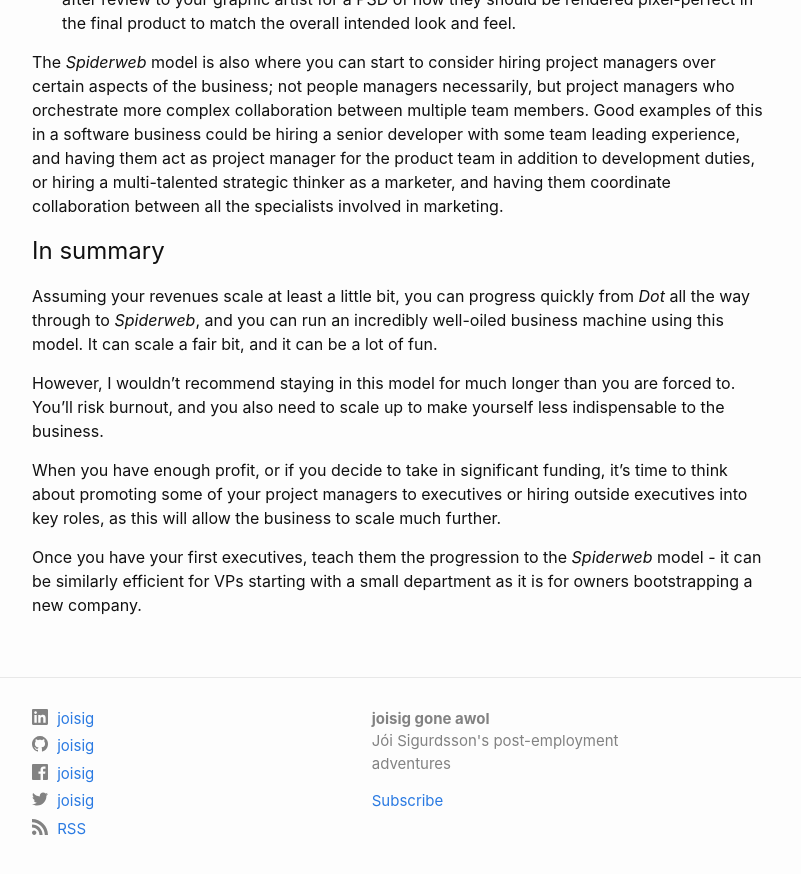
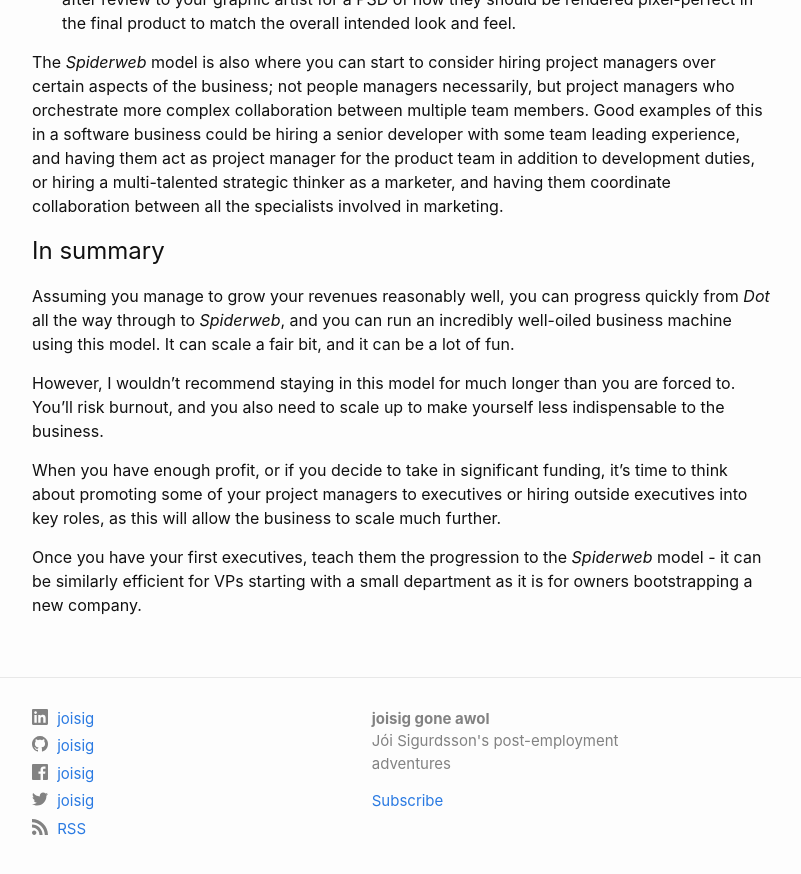
Before and after one commit to joisig/joisig.com, a Jekyll site: the page built from _posts/2020-01-16-the-spiderweb-entrepreneur.md, in a window 1280 px wide and 900 px high, scrolled down 9675 px. Shown: the top 874 px of the window, without its empty margins (238-1039 px from the left). Built offline with Jekyll 4.4.1, drawn with Linux system fonts in a browser that asks for light colours; comment, search, counter and statistics services are not loaded.

Commit message:
Update from Forestry.io Jói Sigurdsson updated _posts/2020-01-16-the-spiderweb-entrepreneur.md

```diff
--- a/_posts/2020-01-16-the-spiderweb-entrepreneur.md
+++ b/_posts/2020-01-16-the-spiderweb-entrepreneur.md
@@ -144,7 +144,7 @@
 
 # In summary
 
-Assuming your revenues scale at least a little bit, you can progress quickly from _Dot_ all the way through to _Spiderweb_, and you can run an incredibly well-oiled business machine using this model. It can scale a fair bit, and it can be a lot of fun.
+Assuming you manage to grow your revenues reasonably well, you can progress quickly from _Dot_ all the way through to _Spiderweb_, and you can run an incredibly well-oiled business machine using this model. It can scale a fair bit, and it can be a lot of fun.
 
 However, I wouldn’t recommend staying in this model for much longer than you are forced to. You'll risk burnout, and you also need to scale up to make yourself less indispensable to the business.
 
```
